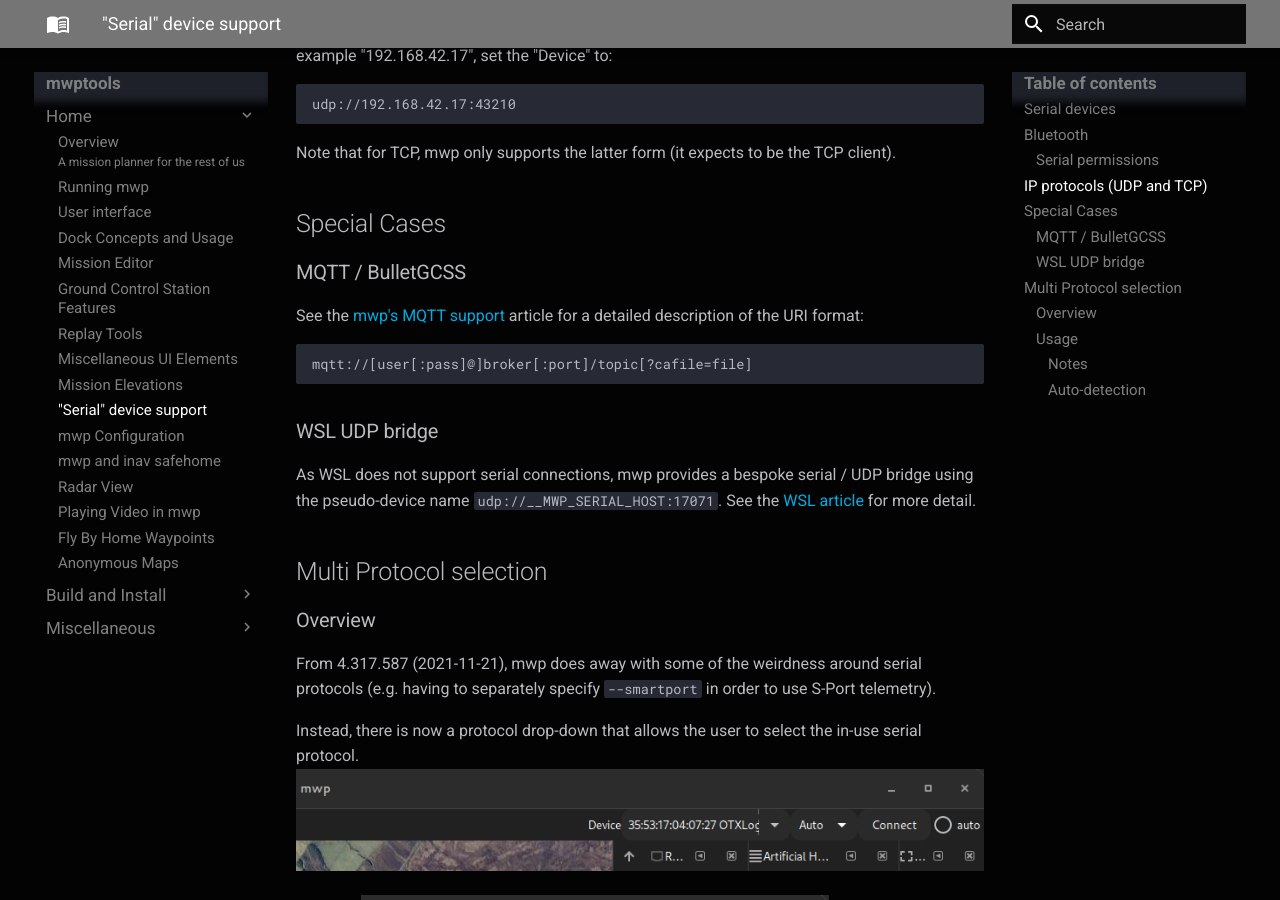
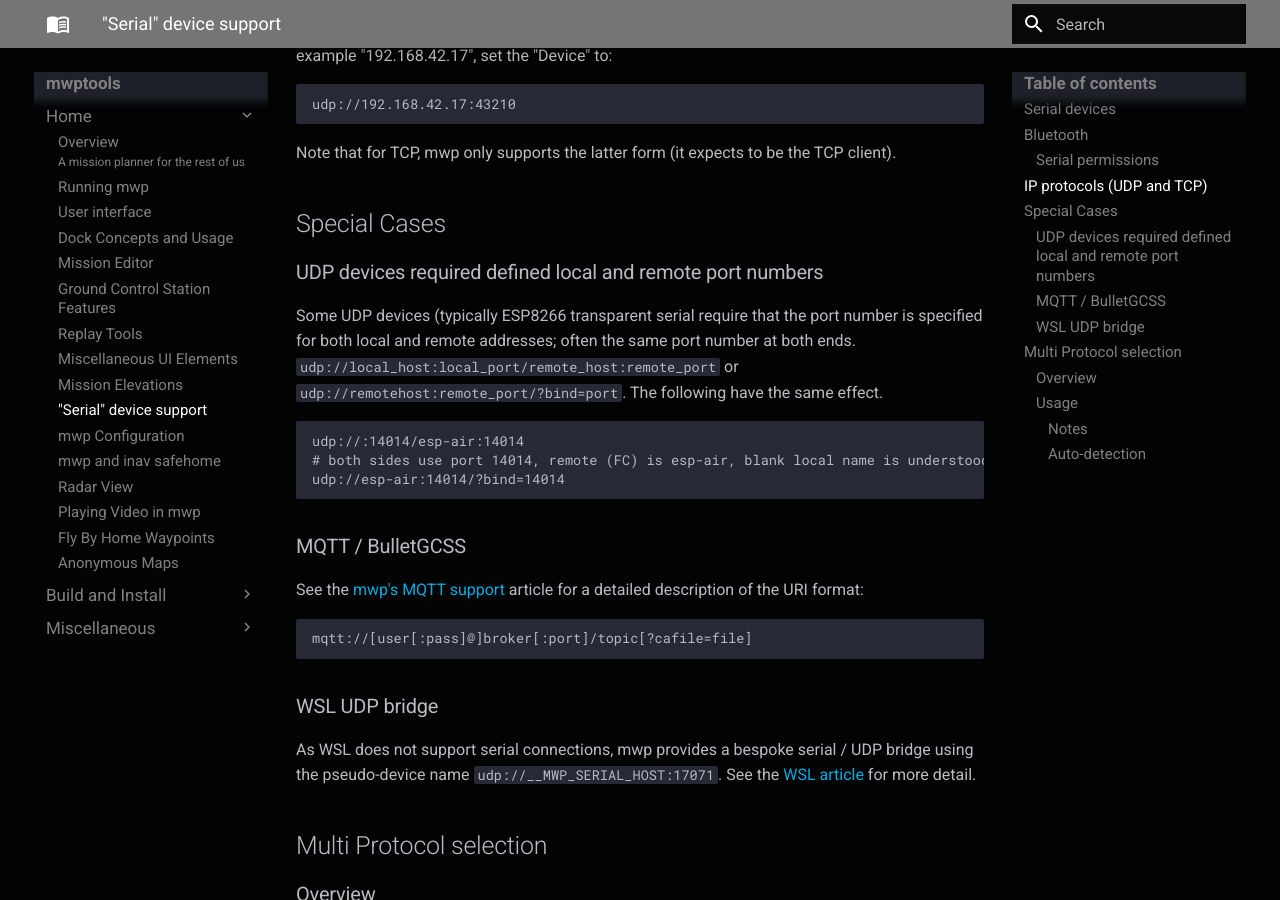
Before and after one commit to stronnag/mwptools, an MkDocs documentation site: the page built from docs/manual/docs/mwp-multi-procotol.md, in a window 1280 px wide and 900 px high, scrolled down 1614 px. Built offline with MkDocs 1.6.1 and Material for MkDocs 9.7.7, drawn with Linux system fonts in a browser that asks for light colours.

Commit message:
update docs for uri format

````diff
--- a/docs/manual/docs/mwp-multi-procotol.md
+++ b/docs/manual/docs/mwp-multi-procotol.md
@@ -66,6 +66,16 @@ Note that for TCP, mwp only supports the latter form (it expects to be the TCP c
 
 ## Special Cases
 
+### UDP devices required defined local and remote port numbers
+
+Some UDP devices (typically ESP8266 transparent serial require that the port number is specified for both local and remote addresses; often the same port number at both ends. `udp://local_host:local_port/remote_host:remote_port` or `udp://remotehost:remote_port/?bind=port`. The following have the same effect.
+
+```
+udp://:14014/esp-air:14014
+# both sides use port 14014, remote (FC) is esp-air, blank local name is understood as INADDR_AN
+udp://esp-air:14014/?bind=14014
+```
+
 ### MQTT / BulletGCSS
 
 See the [mwp's MQTT support](mqtt---bulletgcss-telemetry.md) article for a detailed description of the URI format:
````
Also changed, not shown: 3 other files.
